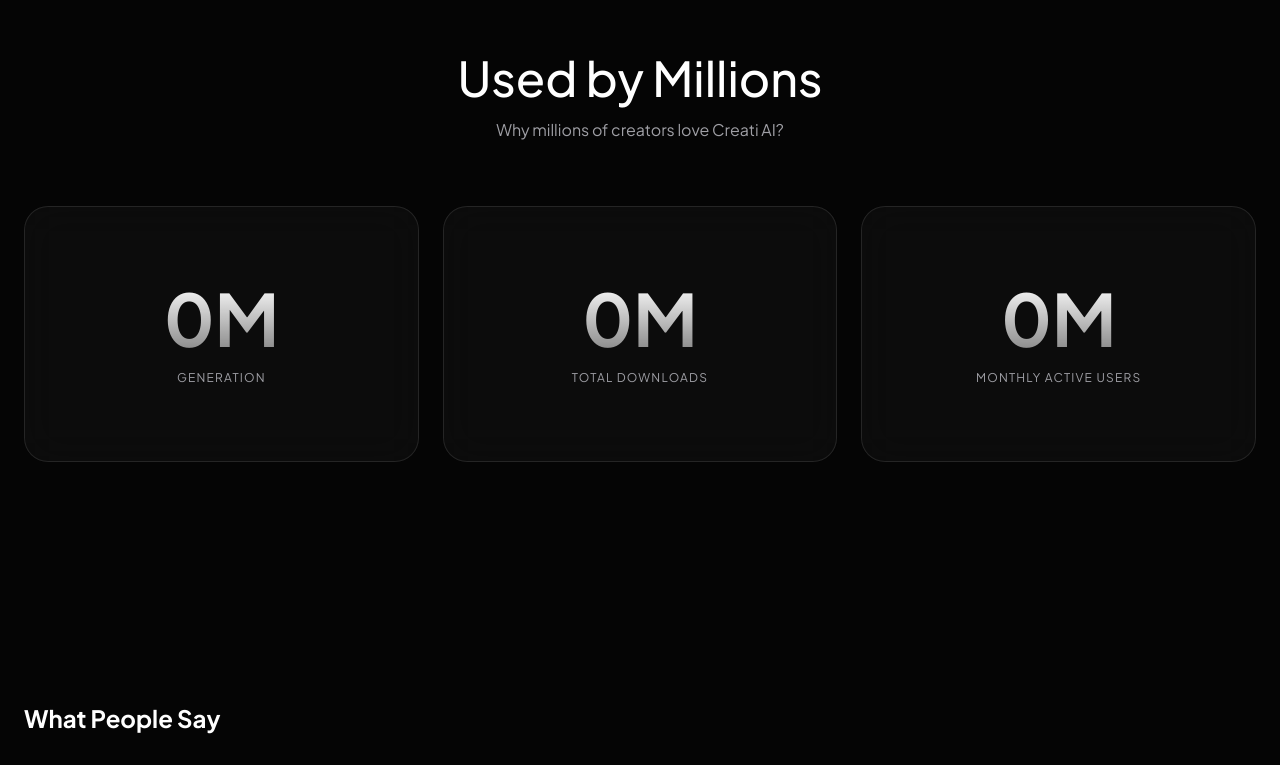
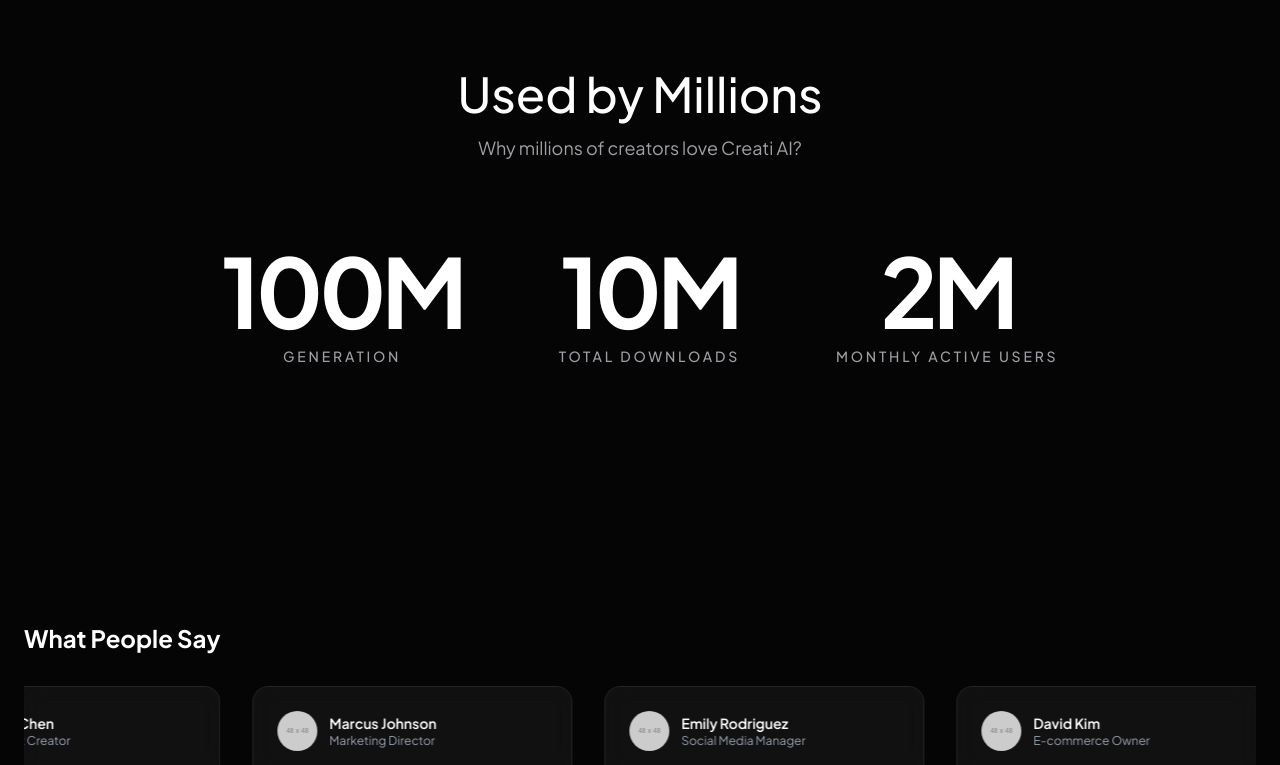
Before and after one commit to saifmb0/creatistudio, a Next.js app: page / in a window 1280 px wide. Shown: the part 3915-4680 px from the top of the page. Built offline with nearby package versions, Linux system fonts and the light colour scheme.

Commit message:
feat: update stats section styling

```diff
--- a/src/components/home/stats-section.tsx
+++ b/src/components/home/stats-section.tsx
@@ -1,35 +1,30 @@
 "use client";
 
 import { motion } from "framer-motion";
-
-const STATS = [
-    { value: "0M", label: "GENERATION" },
-    { value: "0M", label: "TOTAL DOWNLOADS" },
-    { value: "0M", label: "MONTHLY ACTIVE USERS" },
-];
+import { stats } from "@/data/grid-items";
 
 export function StatsSection() {
     return (
-        <section className="text-center py-20">
+        <section className="text-center py-24 px-4">
             <h2 className="text-4xl md:text-5xl font-medium mb-4 text-white">
                 Used by Millions
             </h2>
-            <p className="text-muted mb-16">Why millions of creators love Creati AI?</p>
+            <p className="text-muted mb-20 text-lg">Why millions of creators love Creati AI?</p>
 
-            <div className="grid grid-cols-1 md:grid-cols-3 gap-6">
-                {STATS.map((stat, idx) => (
+            <div className="flex flex-col md:flex-row justify-center items-center gap-12 md:gap-24">
+                {stats.map((stat, idx) => (
                     <motion.div
-                        key={idx}
-                        initial={{ opacity: 0, scale: 0.9 }}
-                        whileInView={{ opacity: 1, scale: 1 }}
+                        key={stat.id}
+                        initial={{ opacity: 0, y: 20 }}
+                        whileInView={{ opacity: 1, y: 0 }}
                         viewport={{ once: true }}
                         transition={{ delay: idx * 0.1 }}
-                        className="glass-card rounded-3xl h-64 flex flex-col items-center justify-center border border-white/10"
+                        className="flex flex-col items-center justify-center"
                     >
-                        <span className="text-6xl md:text-7xl font-bold bg-gradient-to-b from-white to-white/50 bg-clip-text text-transparent">
+                        <span className="text-7xl md:text-8xl font-bold tracking-tighter text-white mb-2">
                             {stat.value}
                         </span>
-                        <span className="text-xs tracking-widest text-muted mt-4 uppercase">
+                        <span className="text-xs md:text-sm tracking-[0.2em] text-muted uppercase font-medium">
                             {stat.label}
                         </span>
                     </motion.div>
```
